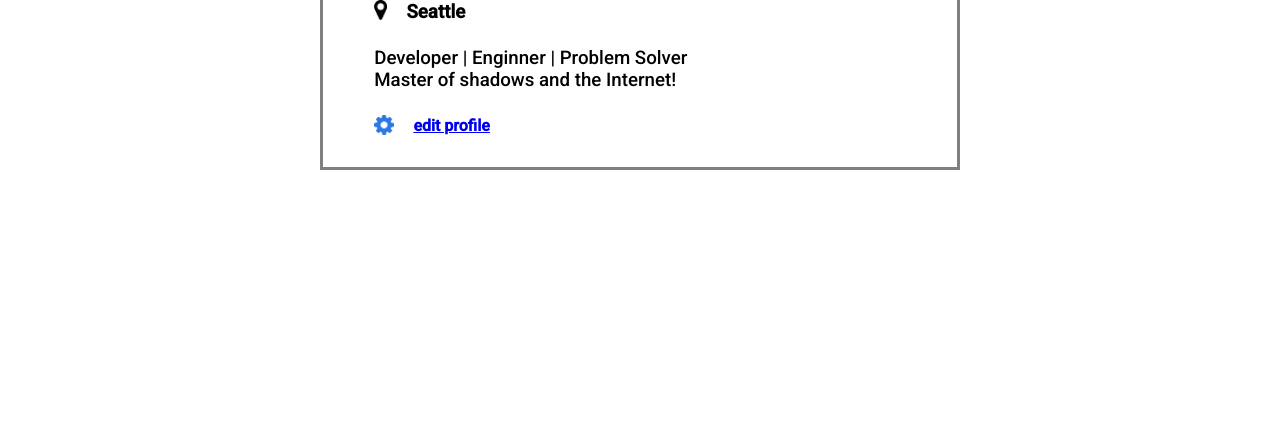
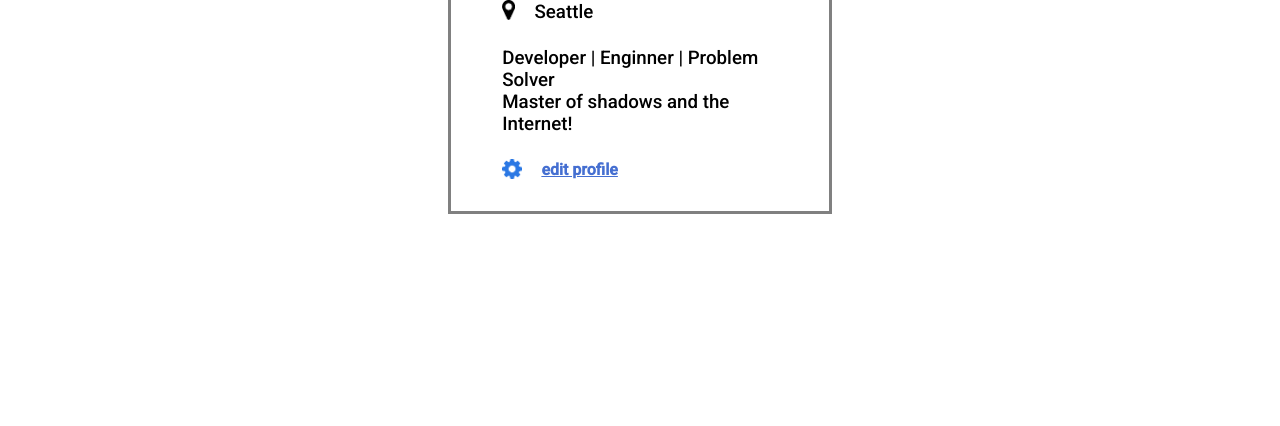
Before and after one commit to mauri-rivera/Rivera_Mauricio_VS_PaginaPerfil, a plain HTML site: page index.html in a window 1280 px wide. Shown: the part 374-800 px from the top of the page. Drawn offline with Linux system fonts and the light colour scheme.

Commit message:
Update styles.css

```diff
--- a/css/styles.css
+++ b/css/styles.css
@@ -69,19 +69,20 @@ body {
 
 #bloqueColumnaIzquierda {
     display: flex;
+
 }
 
-.bloqueInternoTres > a {
-    color: black;
+.bloqueInternoTres a {
+    color:rgb(69, 111, 209);
 }
 
 .bloqueParteDos h1 {
     margin-bottom: 2vh;
 }
 
-/* h3 {
+.bloqueInternoUno h3 {
     font-weight: lighter;
-} */
+}
 
 .bloqueInternoDos {
     margin: 3vh 0;
@@ -103,7 +104,7 @@ body {
 .bloqueTarjeta {
     margin-top: 5vh;
     position: relative;
-    width: 50vw;
+    width: 30vw;
 }
 
 .iconoUno{
@@ -125,7 +126,7 @@ body {
 }
 
 .bloqueInternoDos span {
-    font-size: 1.17em;
+    font-size: 1.17rem;
 }
 
 .bloqueInternoTres span {
```
